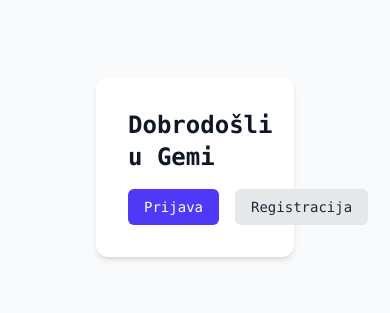
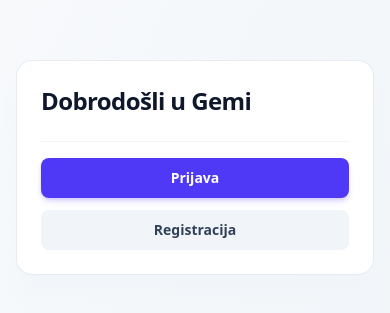
Before and after one commit to kosovic-creator/gemi, a Next.js app: page / in a window 390 px wide. Shown: the part 255-568 px from the top of the page. Built offline with nearby package versions, Linux system fonts and the light colour scheme; no server answers.

Commit message:
Optimize layout and page for mobile phones and responsive design

```diff
--- a/src/app/layout.tsx
+++ b/src/app/layout.tsx
@@ -17,7 +17,9 @@ export default function RootLayout({ children }: LayoutProps<"/">) {
     <html lang="sr">
       <head>
         <link rel="manifest" href="/manifest.json" />
+        <meta name="viewport" content="width=device-width, initial-scale=1, maximum-scale=1, user-scalable=no" />
         <meta name="theme-color" content="#4f46e5" />
+        <meta name="mobile-web-app-capable" content="yes" />
       </head>
       <body>{children}</body>
     </html>
--- a/src/app/page.tsx
+++ b/src/app/page.tsx
@@ -9,14 +9,14 @@ async function UserNav() {
   const session = await auth()
 
   return (
-    <div className="z-10 max-w-5xl w-full items-center justify-between font-mono text-sm lg:flex bg-white p-8 rounded-xl shadow-md">
+    <div className="z-10 max-w-5xl w-full items-center justify-between font-sans text-sm lg:flex bg-white p-6 sm:p-8 rounded-2xl shadow-xl shadow-slate-100 border border-slate-200/80">
       <div className="flex flex-col gap-4">
-        <h1 className="text-2xl font-bold text-gray-900">Dobrodošli u Gemi</h1>
+        <h1 className="text-2xl font-bold tracking-tight text-slate-900">Dobrodošli u Gemi</h1>
         <InstallButton />
       </div>
       {session?.user ? (
-        <div className="flex items-center gap-4 mt-4 lg:mt-0">
-          <span className="text-gray-700">Prijavljeni ste kao: <strong>{session.user.email}</strong></span>
+        <div className="flex flex-col sm:flex-row items-start sm:items-center gap-4 mt-6 lg:mt-0 pt-4 lg:pt-0 border-t lg:border-t-0 border-slate-100">
+          <span className="text-slate-600">Prijavljeni ste kao: <strong className="text-slate-900">{session.user.email}</strong></span>
           <form
             action={async () => {
               "use server"
@@ -25,23 +25,23 @@ async function UserNav() {
           >
             <button
               type="submit"
-              className="rounded-md bg-red-600 px-4 py-2 text-sm font-medium text-white hover:bg-red-700"
+              className="w-full sm:w-auto rounded-lg bg-red-600 px-4 py-2 text-sm font-medium text-white shadow-sm hover:bg-red-700 transition-colors"
             >
               Odjavi se
             </button>
           </form>
         </div>
       ) : (
-        <div className="flex gap-4 mt-4 lg:mt-0">
+        <div className="flex flex-col sm:flex-row gap-3 mt-6 lg:mt-0 pt-4 lg:pt-0 border-t lg:border-t-0 border-slate-100">
           <Link
             href="/login"
-            className="rounded-md bg-indigo-600 px-4 py-2 text-sm font-medium text-white hover:bg-indigo-700"
+            className="w-full sm:w-auto text-center rounded-lg bg-indigo-600 px-5 py-2.5 text-sm font-semibold text-white shadow-md shadow-indigo-600/20 hover:bg-indigo-700 transition-all"
           >
             Prijava
           </Link>
           <Link
             href="/register"
-            className="rounded-md bg-gray-200 px-4 py-2 text-sm font-medium text-gray-800 hover:bg-gray-300"
+            className="w-full sm:w-auto text-center rounded-lg bg-slate-100 px-5 py-2.5 text-sm font-semibold text-slate-700 hover:bg-slate-200 transition-all"
           >
             Registracija
           </Link>
@@ -53,7 +53,7 @@ async function UserNav() {
 
 export default function Home() {
   return (
-    <main className="flex min-h-screen flex-col items-center justify-center p-24 bg-gray-50">
+    <main className="flex min-h-screen flex-col items-center justify-center p-4 sm:p-8 lg:p-24 bg-gradient-to-br from-slate-50 to-slate-100">
       <Suspense fallback={<div>Učitavanje...</div>}>
         <UserNav />
       </Suspense>
```
